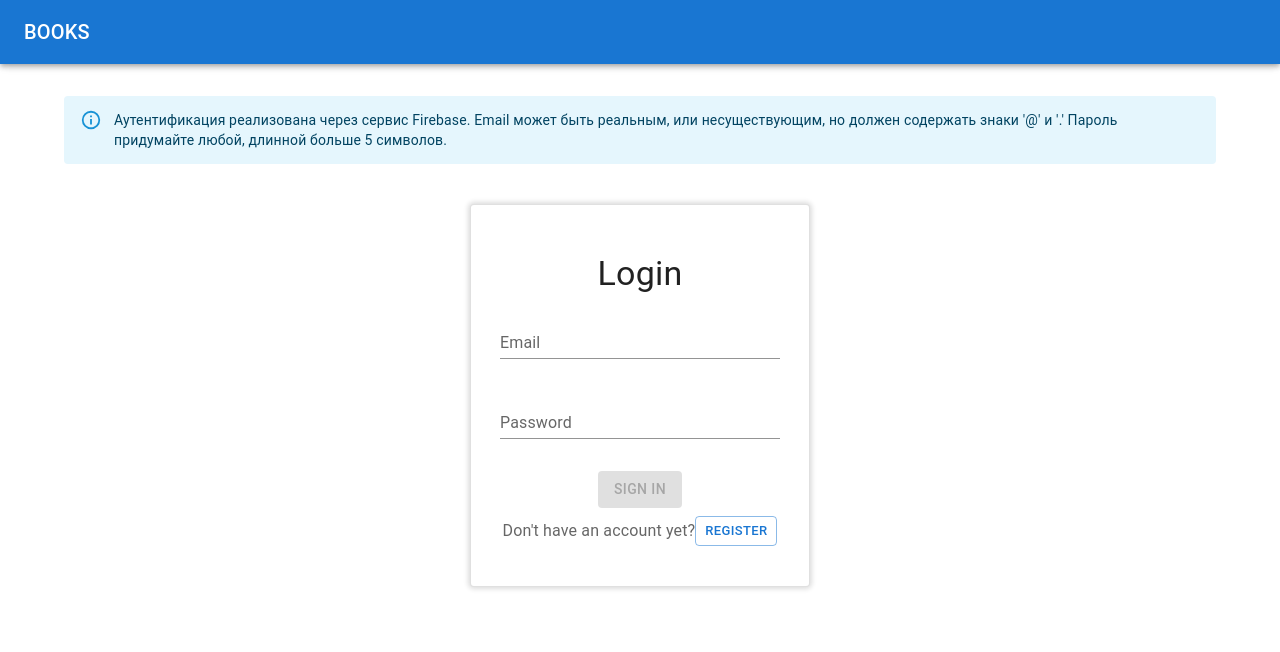
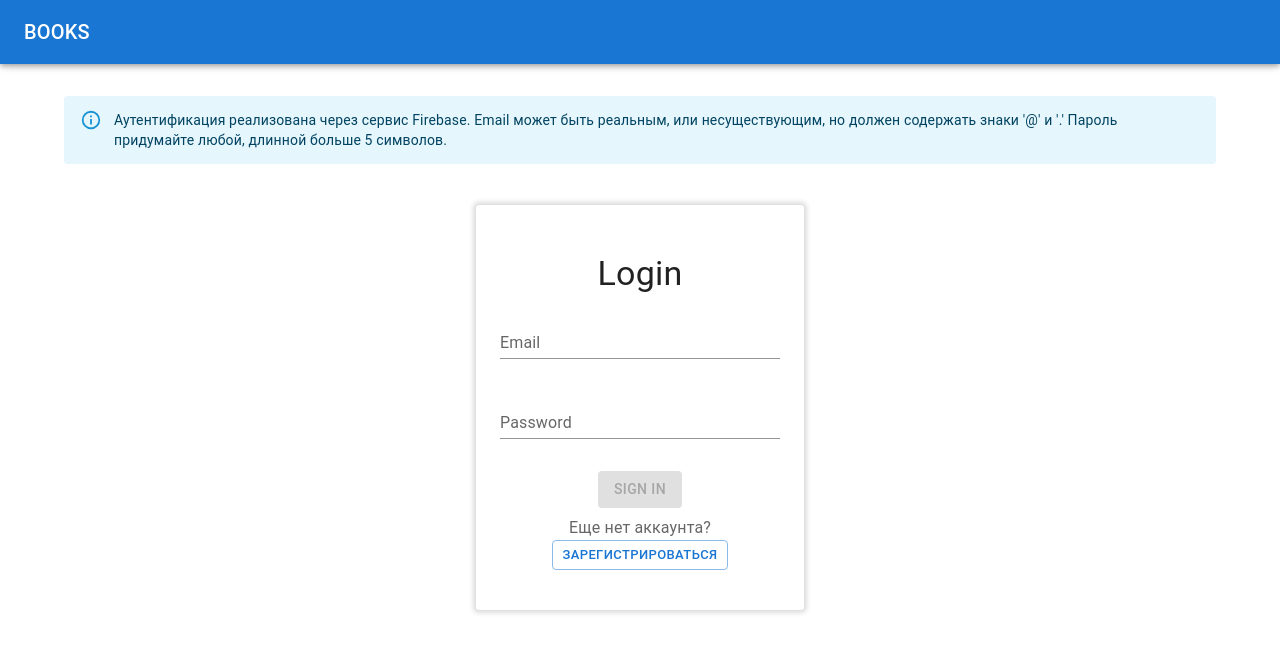
Before and after one commit to sinbiotik/books, a React (Create React App) app: page /#/publicbookshelf in a window 1280 px wide. Before the commit this address led to /. Shown: the top 652 px of the page. Built offline with nearby package versions, Linux system fonts and the light colour scheme; no server answers.

Commit message:
LoginPage

```diff
--- a/src/components/SignUp.tsx
+++ b/src/components/SignUp.tsx
@@ -26,7 +26,7 @@ export function SignUp() {
   return (
     <>
       {error && <ErrorMessage error={error.message}/>}
-      <Form title="sign in" handleClick={handleRegister}/>
+      <Form title="register" handleClick={handleRegister}/>
     </>
   )
 }
--- a/src/pages/LoginPage.tsx
+++ b/src/pages/LoginPage.tsx
@@ -18,13 +18,11 @@ export function LoginPage() {
         </AppBar>
       </Box>
 
-
       <Alert severity="info" sx={{justifyContent: 'center'}}>
         Аутентификация реализована через сервис Firebase.
         Email может быть реальным, или несуществующим, но должен содержать знаки '@' и '.'
         Пароль придумайте любой, длинной больше 5 символов.
       </Alert>
-
 
       <Box  sx={{ display: 'flex', mb: 12, justifyContent: 'center' }}>
         <Card
@@ -37,15 +35,16 @@ export function LoginPage() {
             <Box sx={{ display: 'flex', flexDirection: 'column'}}>
               <Typography sx={{my: 1, mx: 'auto' }} variant="h4">Login</Typography>
               <Login/>
-              <Typography color="text.secondary" sx={{px: 2, mx: 2}} >
-                Don't have an account yet?
+              <Typography color="text.secondary" sx={{px: 2, mx: 'auto'}} >
+                Еще нет аккаунта?
+              </Typography>
               <Button
+                sx={{mx: 'auto'}}
                 onClick={() => {setIsNewUser(prev => !prev)}}
                 variant="outlined" size="small"
               >
-                  Register
+                зарегистрироваться
               </Button>
-              </Typography>
             </Box>
           }
 
@@ -53,15 +52,16 @@ export function LoginPage() {
             <Box sx={{ display: 'flex', flexDirection: 'column'}}>
               <Typography sx={{my: 1, mx: 'auto' }} variant="h4">Register</Typography>
               <SignUp/>
-              <Typography color="text.secondary" sx={{px: 2, mx: 2}} >
-                Already have an account?
+              <Typography color="text.secondary" sx={{px: 2, mx: 'auto'}} >
+                Уже есть аккаунт?
+              </Typography>
               <Button
+                sx={{mx: 'auto'}}
                 onClick={() => {setIsNewUser(prev => !prev)}}
                 variant="outlined" size="small"
               >
-                  Sign in
+                Войти
               </Button>
-              </Typography>
             </Box>
           }
         </Card>
```
Also changed, not shown: 1 other file (tests, documents, lock files or other folders). Lines whose indentation alone changed are shown as unchanged.
